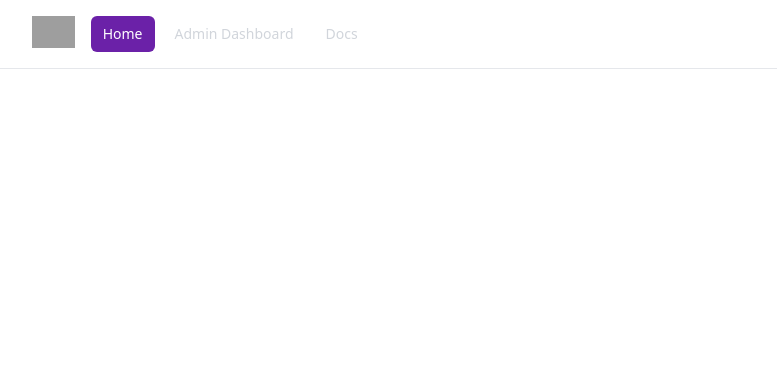
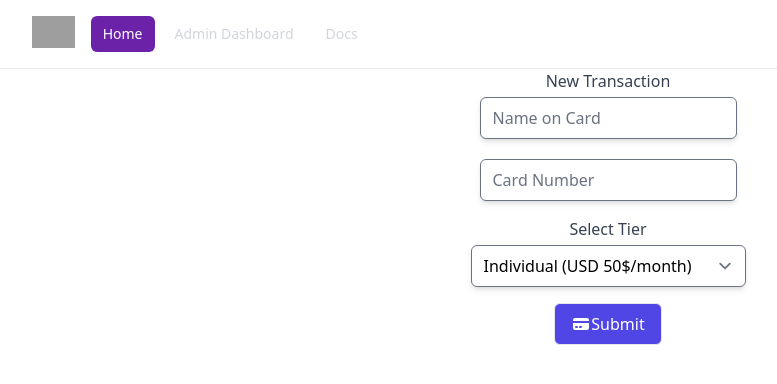
Before and after one commit to fauna-labs/fauna-streams-with-react, a React (Create React App) app: page / in a window 1280 px wide. Shown: the top 384 px of the page, without its empty margins (32-809 px from the left). Built offline with nearby package versions, Linux system fonts and the light colour scheme; grey boxes are pictures that could not be loaded.

Commit message:
home page done

```diff
--- a/src/App.js
+++ b/src/App.js
@@ -1,10 +1,13 @@
-import { Routes, Route, Link, Outlet, useLocation } from "react-router-dom";
+import { Routes, Route } from "react-router-dom";
+import Home from "./components/Home";
+import Navigation from "./components/Navigation";
 
 function App() {
   return (
     <div>
       <Routes>
-        <Route path="/" element={<Layout />}>
+        <Route path="/" element={<Navigation />}>
+          <Route path="/" element={<Home />} />
           <Route path="about" element={<About />} />
           <Route path="dashboard" element={<Dashboard />} />
         </Route>
@@ -15,41 +18,6 @@ function App() {
 
 export default App;
 
-
-function Layout() {
-
-  const location = useLocation();
-
-  const selected = `bg-purple-800 text-white px-3 py-2 rounded-md text-sm font-medium`;
-  const unselected = `text-gray-300 px-3 py-2 rounded-md text-black text-sm font-medium`;
-
-  return (
-    <div>
-      <nav className="p-4">
-        <ul className="flex max-w-7xl mx-auto px-4 sm:px-6 lg:px-8">
-          <Link to="/">
-            <div className="mx-4 flex-shrink-0 flex items-center">
-              <img className="lg:block h-8 w-auto" src="https://images.ctfassets.net/po4qc9xpmpuh/7itYmeRxmVGIXwwGWHrQU3/e4ea73c2bebc64bd65d84964576515b9/fauna-logo-new-v2.svg" alt="Fauna Inc" />
-            </div>
-          </Link>
-          <div className="md:flex md:items-center md:space-x-2">
-            <li className={location.pathname === '/' ? selected : unselected}>
-              <Link to="/">Home</Link>
-            </li>
-            <li className={location.pathname === '/dashboard' ? selected : unselected}>
-              <Link to="/dashboard">Admin Dashboard</Link>
-            </li>
-            <li className={location.pathname === '/about' ? selected : unselected}>
-              <Link to="/about">Docs</Link>
-            </li>
-          </div>
-        </ul>
-      </nav>
-      <hr />
-      <Outlet />
-    </div>
-  );
-}
 
 function About() {
   return (
--- /dev/null
+++ b/src/components/Home.js
@@ -0,0 +1,76 @@
+import { useState } from "react";
+
+export default function Home() {
+
+  const [state, setState] = useState({
+    name: '',
+    amount: 0,
+    type: '',
+  });
+
+  const handleChange = (e) => {
+    setState({
+      ...state,
+      [e.target.name]: e.target.value
+    });
+  }
+
+  const createNewTransaction = (e) => {
+    e.preventDefault();
+
+    console.log('createNewTransaction', state);
+
+    setState({name: ''});
+
+  }
+
+  return (
+    <div className="flex flex-col items-center">
+      <h3 className="font-medium text-gray-700">New Transaction</h3>
+      <div className="mt-1 mb-4">
+        <input
+          type="text"
+          name="name"
+          placeholder="Name on Card"
+          className="shadow-md focus:border-purple-500 min-w-500 rounded-md"
+          onChange={handleChange}
+        />
+      </div>
+      <div className="mt-1 mb-4">
+        <input
+          type="number"
+          name="card"
+          placeholder="Card Number"
+          className="shadow-md focus:border-purple-500 min-w-500 rounded-md"
+          onChange={handleChange}
+        />
+      </div>
+
+      <label className="font-medium text-gray-700">Select Tier</label>
+      <div className="mt-1 mb-4">
+        <select
+          name="type"
+          onChange={handleChange}
+          value={state.type}
+          className="shadow-md focus:border-purple-500 min-w-500 rounded-md"
+        >
+          <option value="individual">Individual (USD 50$/month)</option>
+          <option value="start-up">Start up (USD 100$/month)</option>
+          <option value="enterprise">Enterprise (USD 500$/month)</option>
+        </select>
+      </div>
+
+      <button
+        className="inline-flex items-center px-4 py-2 border rounded-md text-white bg-indigo-600 focus:ring-4"
+        onClick={createNewTransaction}
+      >
+        <svg xmlns="http://www.w3.org/2000/svg" className="h-5 w-5" viewBox="0 0 20 20" fill="currentColor">
+          <path d="M4 4a2 2 0 00-2 2v1h16V6a2 2 0 00-2-2H4z" />
+          <path fillRule="evenodd" d="M18 9H2v5a2 2 0 002 2h12a2 2 0 002-2V9zM4 13a1 1 0 011-1h1a1 1 0 110 2H5a1 1 0 01-1-1zm5-1a1 1 0 100 2h1a1 1 0 100-2H9z" />
+        </svg>
+        Submit
+      </button>
+    </div>
+
+  );
+}
--- /dev/null
+++ b/src/components/Navigation.js
@@ -0,0 +1,37 @@
+import { Link, Outlet, useLocation } from "react-router-dom";
+
+
+export default function Navigation() {
+
+  const location = useLocation();
+
+  const selected = `bg-purple-800 text-white px-3 py-2 rounded-md text-sm font-medium`;
+  const unselected = `text-gray-300 px-3 py-2 rounded-md text-black text-sm font-medium`;
+
+  return (
+    <div>
+      <nav className="p-4">
+        <ul className="flex max-w-7xl mx-auto px-4 sm:px-6 lg:px-8">
+          <Link to="/">
+            <div className="mx-4 flex-shrink-0 flex items-center">
+              <img className="lg:block h-8 w-auto" src="https://images.ctfassets.net/po4qc9xpmpuh/7itYmeRxmVGIXwwGWHrQU3/e4ea73c2bebc64bd65d84964576515b9/fauna-logo-new-v2.svg" alt="Fauna Inc" />
+            </div>
+          </Link>
+          <div className="md:flex md:items-center md:space-x-2">
+            <li className={location.pathname === '/' ? selected : unselected}>
+              <Link to="/">Home</Link>
+            </li>
+            <li className={location.pathname === '/dashboard' ? selected : unselected}>
+              <Link to="/dashboard">Admin Dashboard</Link>
+            </li>
+            <li className={location.pathname === '/about' ? selected : unselected}>
+              <Link to="/about">Docs</Link>
+            </li>
+          </div>
+        </ul>
+      </nav>
+      <hr />
+      <Outlet />
+    </div>
+  );
+}
```
Also changed, not shown: 1 other file (tests, documents, lock files or other folders).
